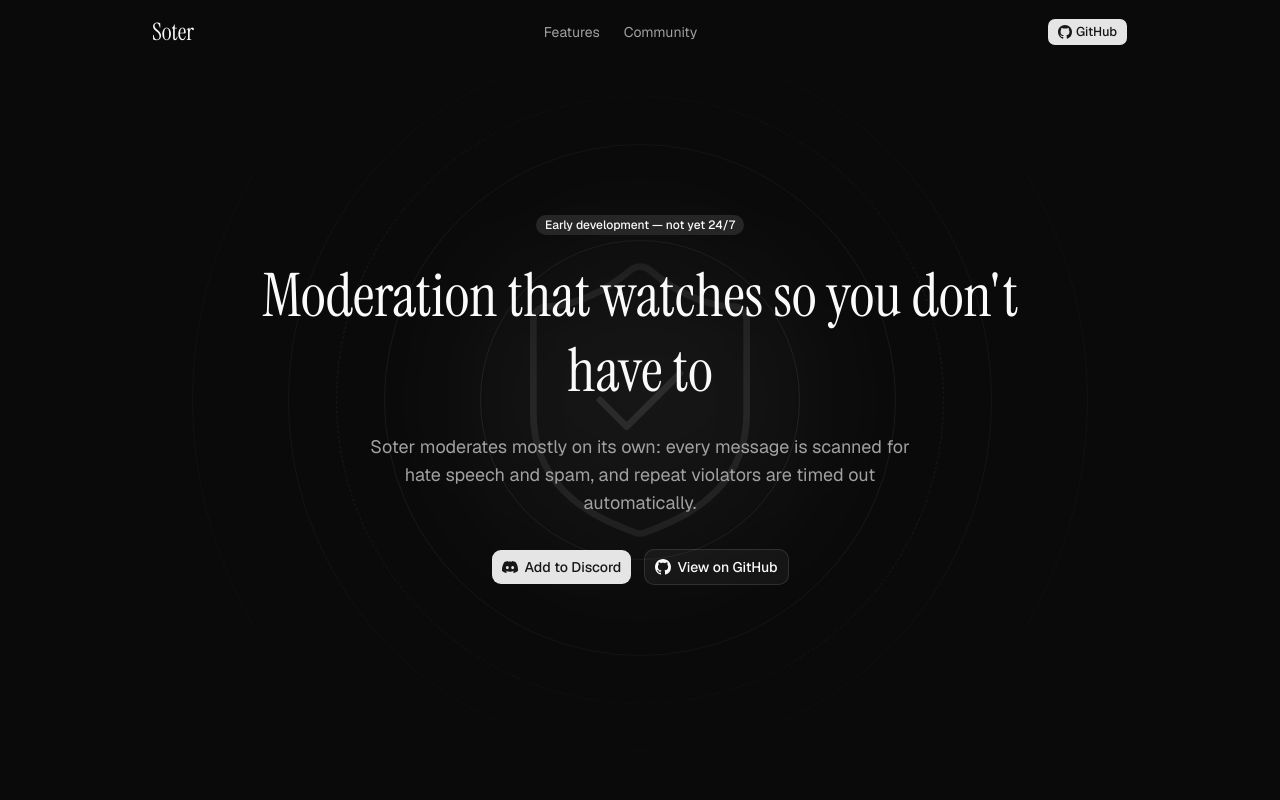
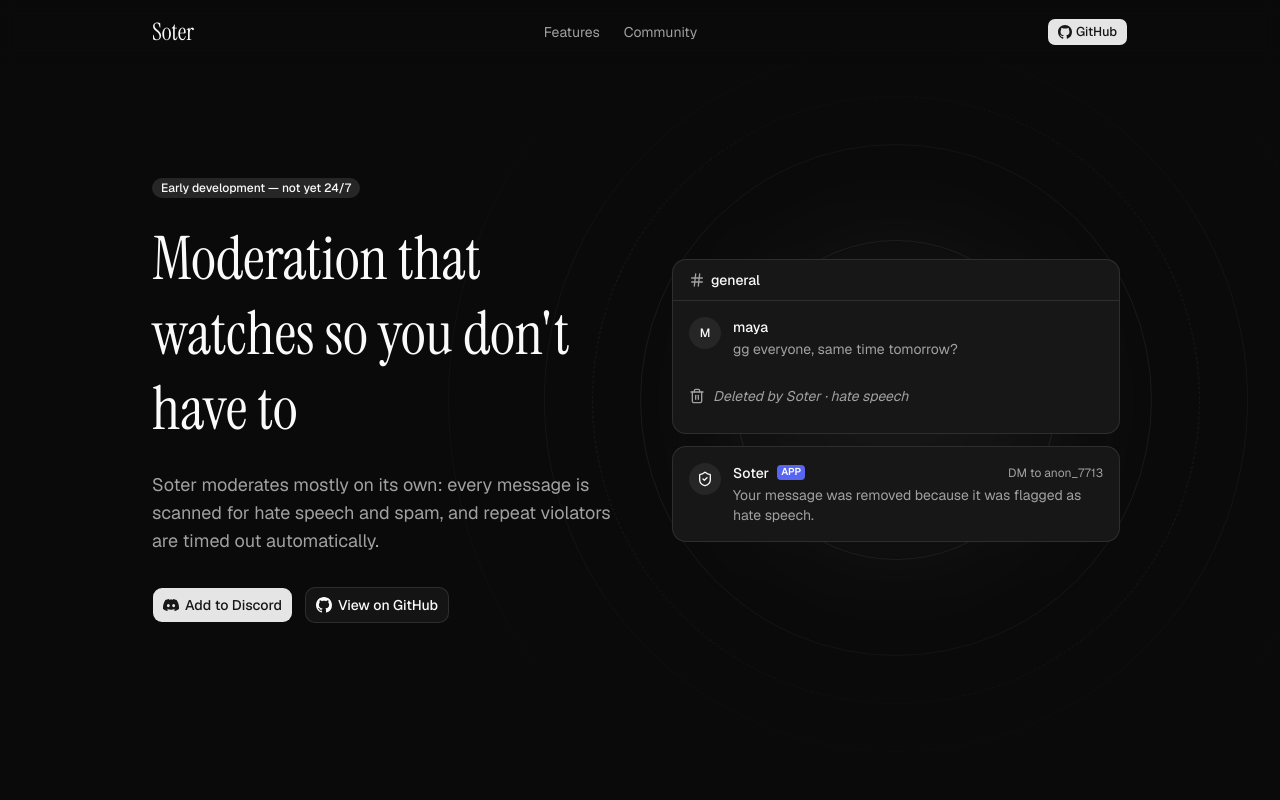
Before and after one commit to frolleks/soter-landing-page, a Next.js app: page / in a window 1280 px wide. Shown: the top 800 px of the page. Built offline with nearby package versions, Linux system fonts and the light colour scheme.

Commit message:
feat: add moderation demo

```diff
--- a/src/app/page.tsx
+++ b/src/app/page.tsx
@@ -19,6 +19,7 @@
 } from "@/components/ui/card";
 import { Separator } from "@/components/ui/separator";
 import { Reveal } from "@/components/reveal";
+import { ModerationDemo } from "@/components/moderation-demo";
 import { DiscordIcon, GitHubIcon } from "@/components/icons";
 
 const REPO_URL = "https://github.com/frolleks/soter";
@@ -92,9 +93,10 @@
       <main className="flex-1">
         {/* -mt-16 pulls the hero under the h-16 sticky header so it centers in the viewport */}
         <Reveal className="relative isolate -mt-16 flex min-h-dvh items-center overflow-hidden">
+          {/* lg:translate-x-64 centers the rings on the demo column: half a column plus half the gap = 256px */}
           <div
             aria-hidden
-            className="pointer-events-none absolute inset-0 -z-10 flex items-center justify-center [mask-image:radial-gradient(closest-side,black,transparent)]"
+            className="pointer-events-none absolute inset-0 -z-10 flex items-center justify-center [mask-image:radial-gradient(closest-side,black,transparent)] lg:translate-x-64"
           >
             <div className="absolute size-96 rounded-full bg-foreground/5 blur-3xl" />
             {[20, 32, 44, 56].map((size) => (
@@ -107,10 +109,11 @@
             <div className="absolute size-[38rem] animate-[spin_90s_linear_infinite] rounded-full border border-dashed border-foreground/15 motion-reduce:animate-none" />
             <ShieldCheck
               strokeWidth={0.5}
-              className="size-80 text-foreground/10"
+              className="size-80 text-foreground/10 lg:hidden"
             />
           </div>
-          <section className="mx-auto flex w-full max-w-5xl flex-col items-center px-6 py-24 text-center">
+          <section className="mx-auto grid w-full max-w-5xl items-center gap-12 px-6 py-24 lg:grid-cols-2">
+            <div className="flex flex-col items-center text-center lg:items-start lg:text-left">
               <Badge variant="secondary">Early development — not yet 24/7</Badge>
               <h1 className="font-heading mt-6 max-w-3xl text-5xl leading-tight sm:text-6xl">
                 Moderation that watches so you don&apos;t have to
@@ -134,6 +137,8 @@
                   </Link>
                 </Button>
               </div>
+            </div>
+            <ModerationDemo />
           </section>
         </Reveal>
 
--- /dev/null
+++ b/src/components/moderation-demo.tsx
@@ -0,0 +1,133 @@
+"use client";
+
+import { useEffect, useState } from "react";
+import { Hash, ShieldCheck, Trash2 } from "lucide-react";
+import { cn } from "cn";
+
+// How long each frame stays up, in ms: empty, posted, flagged by Jev, deleted, DM sent.
+const FRAMES = [800, 1000, 1600, 1200, 4000];
+const LAST = FRAMES.length - 1;
+
+export function ModerationDemo() {
+  const [frame, setFrame] = useState(0);
+
+  useEffect(() => {
+    // With reduced motion, jump to the last frame and stay there.
+    const still = window.matchMedia("(prefers-reduced-motion: reduce)").matches;
+    const timer = setTimeout(
+      () => setFrame((f) => (still ? LAST : (f + 1) % FRAMES.length)),
+      still ? 0 : FRAMES[frame],
+    );
+    return () => clearTimeout(timer);
+  }, [frame]);
+
+  return (
+    <figure className="mx-auto w-full max-w-md text-sm">
+      <figcaption className="sr-only">
+        Example: a member posts hate speech, Soter deletes it, and the member
+        gets a DM explaining why.
+      </figcaption>
+      <div aria-hidden className="space-y-3">
+        <div className="rounded-xl border bg-card">
+          <div className="flex items-center gap-1.5 border-b px-4 py-2.5 font-medium">
+            <Hash className="size-4 text-muted-foreground" />
+            general
+          </div>
+          <div className="space-y-4 p-4">
+            <Message avatar="M" name="maya">
+              gg everyone, same time tomorrow?
+            </Message>
+            <div className="grid">
+              <div
+                className={cn(
+                  "col-start-1 row-start-1 -m-2 rounded-lg p-2 transition-all duration-500",
+                  frame === 0 && "translate-y-2 opacity-0",
+                  frame === 2 && "bg-destructive/10",
+                  frame >= 3 && "scale-95 opacity-0 blur-sm",
+                )}
+              >
+                <Message
+                  avatar="A"
+                  name="anon_7713"
+                  tag={
+                    <span
+                      className={cn(
+                        "rounded bg-destructive/15 px-1.5 font-mono text-xs text-destructive transition-opacity",
+                        frame !== 2 && "opacity-0",
+                      )}
+                    >
+                      Jev · hate speech 0.97
+                    </span>
+                  }
+                >
+                  {/* blurred placeholder so the page never shows actual hate speech */}
+                  <span className="blur-[4px]">message hidden for this demo</span>
+                </Message>
+              </div>
+              <div
+                className={cn(
+                  "col-start-1 row-start-1 flex items-center gap-2 self-center text-muted-foreground italic transition-opacity duration-500",
+                  frame < 3 && "opacity-0",
+                )}
+              >
+                <Trash2 className="size-4" />
+                Deleted by Soter · hate speech
+              </div>
+            </div>
+          </div>
+        </div>
+
+        <div
+          className={cn(
+            "rounded-xl border bg-card p-4 transition-all duration-500",
+            frame < LAST && "translate-y-2 opacity-0",
+          )}
+        >
+          <Message
+            avatar={<ShieldCheck className="size-4" />}
+            name="Soter"
+            tag={
+              <>
+                <span className="rounded bg-[#5865f2] px-1 text-[10px] font-semibold text-white">
+                  APP
+                </span>
+                <span className="ml-auto text-xs text-muted-foreground">
+                  DM to anon_7713
+                </span>
+              </>
+            }
+          >
+            Your message was removed because it was flagged as hate speech.
+          </Message>
+        </div>
+      </div>
+    </figure>
+  );
+}
+
+function Message({
+  avatar,
+  name,
+  tag,
+  children,
+}: {
+  avatar: React.ReactNode;
+  name: string;
+  tag?: React.ReactNode;
+  children: React.ReactNode;
+}) {
+  return (
+    <div className="flex gap-3">
+      <div className="grid size-8 shrink-0 place-items-center rounded-full bg-muted text-xs font-medium">
+        {avatar}
+      </div>
+      <div className="min-w-0 flex-1">
+        <div className="flex flex-wrap items-center gap-2">
+          <span className="font-medium">{name}</span>
+          {tag}
+        </div>
+        <p className="mt-0.5 text-muted-foreground">{children}</p>
+      </div>
+    </div>
+  );
+}
```
Lines whose indentation alone changed are shown as unchanged.
